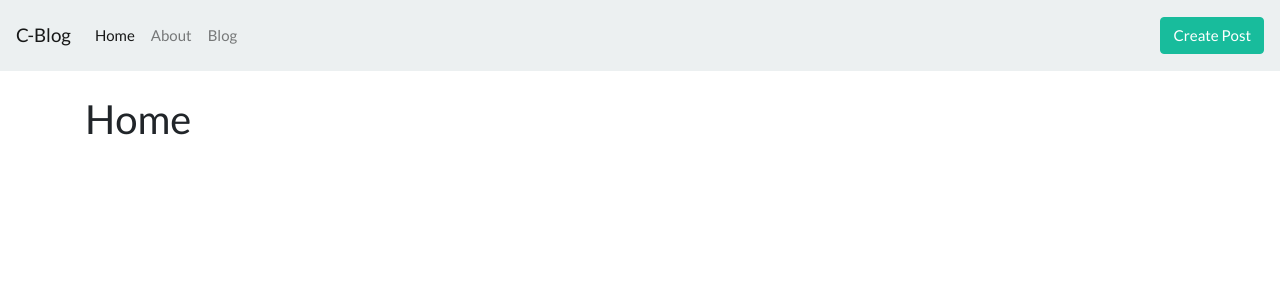
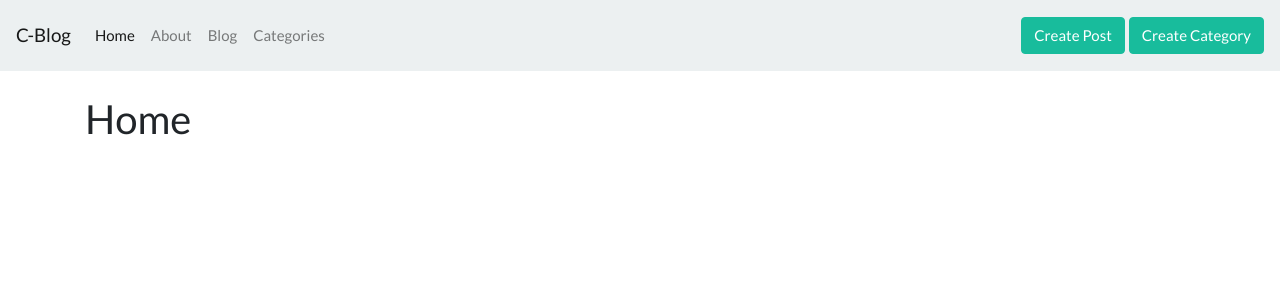
Before and after one commit to Joelalive/Cblog, a CodeIgniter app: page /cblog/ in a window 1280 px wide. Shown: the top 300 px of the page. Run offline with CodeIgniter, Linux system fonts and the light colour scheme; some libraries are stand-ins or nearby versions.

Commit message:
Part 4 : nearly completed

```diff
--- a/application/config/autoload.php
+++ b/application/config/autoload.php
@@ -132,4 +132,4 @@ $autoload['language'] = array();
 |
 |	$autoload['model'] = array('first_model' => 'first');
 */
-$autoload['model'] = array('post_model');
+$autoload['model'] = array('post_model', 'category_model');
--- a/application/config/routes.php
+++ b/application/config/routes.php
@@ -5,7 +5,13 @@ $route['posts/create'] = 'posts/create';
 $route['posts/update'] = 'posts/update';
 $route['posts/(:any)'] = 'posts/view/$1';
 $route['posts'] = 'posts/index';
+
 $route['default_controller'] = 'pages/view';
+
+$route['categories'] = 'categories/index';
+$route['categories/create'] = 'categories/create';
+$route['categories/posts/(:any)'] = 'categories/posts/$1';
+
 $route['(:any)'] = 'pages/view/$1';
 $route['404_override'] = '';
 $route['translate_uri_dashes'] = FALSE;
--- /dev/null
+++ b/application/models/Category_model.php
@@ -0,0 +1,32 @@
+<?php
+
+	class Category_model extends CI_Model{
+
+		public function __construct(){
+			$this->load->database();
+		}
+
+		public function get_categories(){
+			$this->db->order_by('name');
+			$query = $this->db->get('categories');
+			return $query->result_array();
+		}
+
+		public function create_category(){
+			$data = array(
+				'name' => $this->input->post('name')
+			);
+
+			return $this->db->insert('categories', $data);
+		}
+
+		public function get_category($id){
+			$query = $this->db->get_where('categories', array(
+				'id' => $id
+			));
+
+			return $query->row();
+		}
+
+
+	}
--- a/application/models/Post_model.php
+++ b/application/models/Post_model.php
@@ -1,6 +1,7 @@
 <?php
 
 	class Post_model extends CI_Model {
+
 		public function __construct(){
 			$this->load->database();
 		}
--- a/application/views/templates/header.php
+++ b/application/views/templates/header.php
@@ -14,20 +14,14 @@
 
 		  <div class="collapse navbar-collapse" id="navbarColor03">
 		    <ul class="navbar-nav mr-auto">
-		      <li class="nav-item active">
-		        <a class="nav-link" href="<?= base_url() ?>">Home <span class="sr-only">(current)</span></a>
-		      </li>
-		      <li class="nav-item">
-		        <a class="nav-link" href="<?= base_url() ?>about">About</a>
-		      </li>
-		      <li class="nav-item">
-		        <a class="nav-link" href="<?= base_url() ?>posts">Blog</a>
-		      </li>
+		      <li class="nav-item active"><a class="nav-link" href="<?= base_url() ?>">Home <span class="sr-only">(current)</span></a></li>
+		      <li class="nav-item"><a class="nav-link" href="<?= base_url() ?>about">About</a></li>
+		      <li class="nav-item"><a class="nav-link" href="<?= base_url() ?>posts">Blog</a></li>
+		      <li class="nav-item"><a class="nav-link" href="<?= base_url() ?>categories">Categories</a></li>
 			</ul>
 			<ul class="nav navbar-nav navbar-right">
-				<li>
-					<a class="btn btn-success" href="<?= base_url() ?>posts/create">Create Post</a>
-				</li>
+				<li><a class="btn btn-success mr-1" href="<?= base_url() ?>posts/create">Create Post</a></li>
+				<li><a class="btn btn-success" href="<?= base_url() ?>categories/create">Create Category</a></li>
 			</ul>
 		  </div>
 		</nav>
```
Also changed, not shown: application/controllers/Categories.php (added, +34 -0 lines), application/views/categories/create.php (added, +11 -0 lines), application/views/categories/index.php (added).
